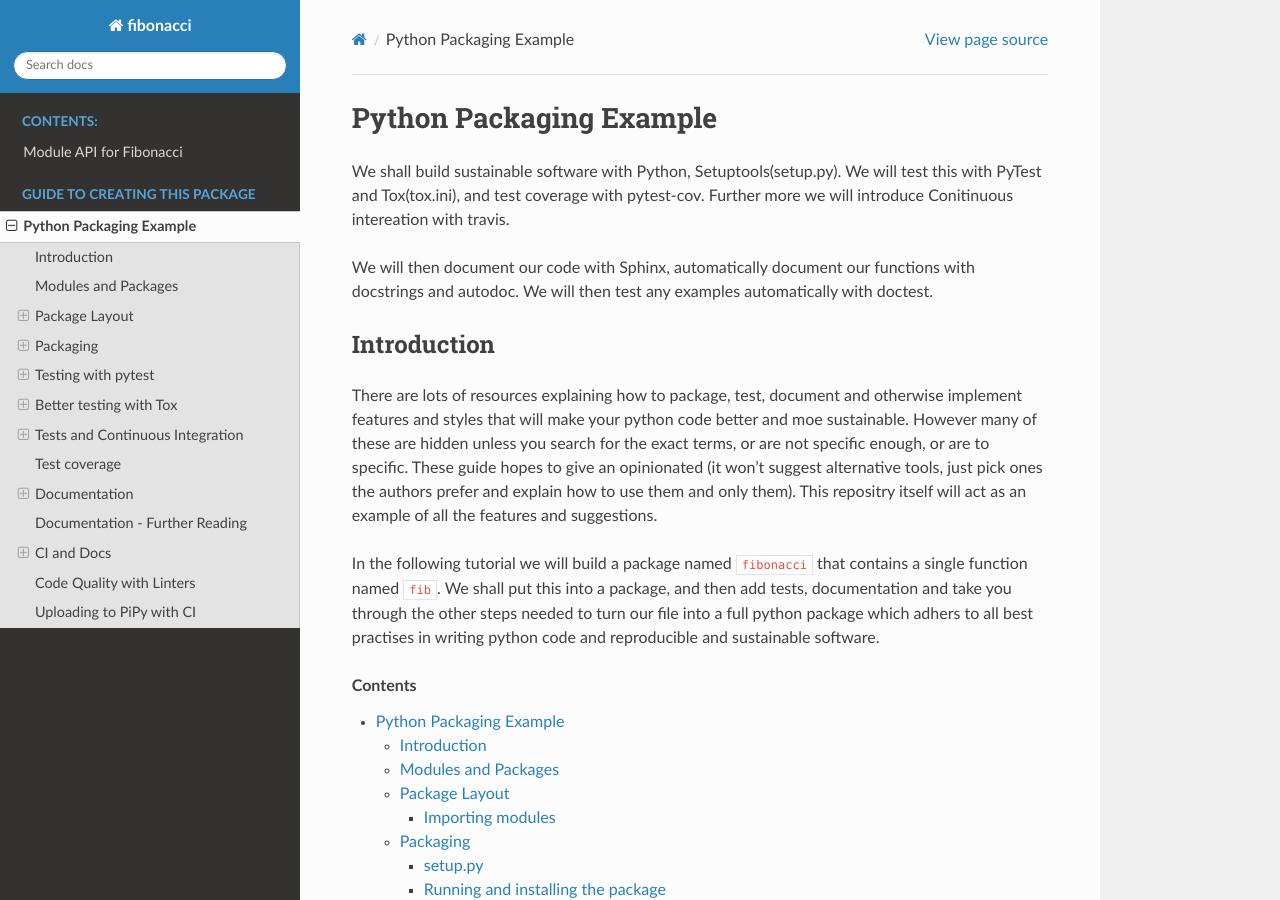
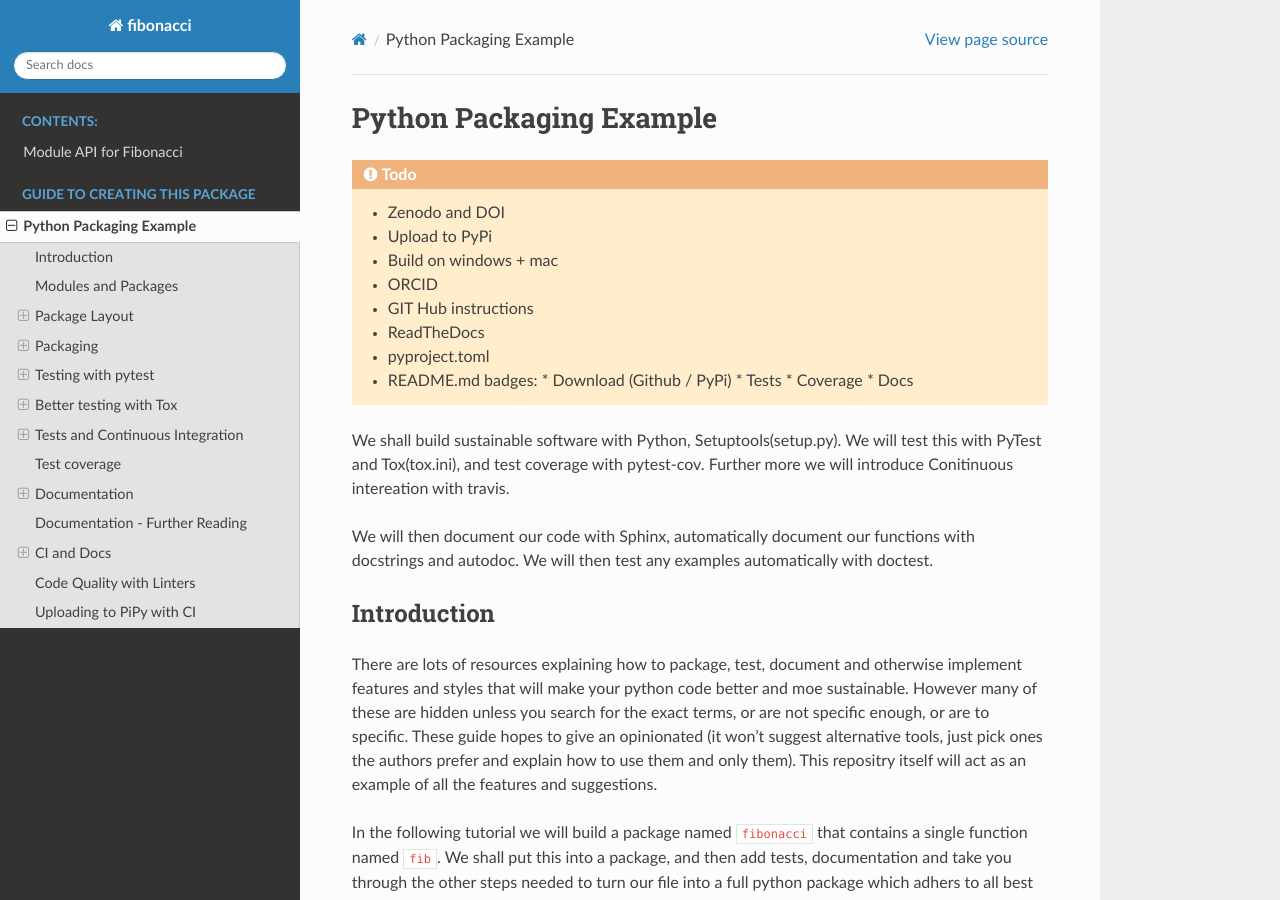
Before and after one commit to longr/cffi_example, a Sphinx documentation site: the page built from docs/source/guide.rst, in a window 1280 px wide and 900 px high. Built offline with Sphinx 7.4.7 and the Read the Docs theme 2.0.0, drawn with Linux system fonts in a browser that asks for light colours; some of the changed text lies outside the part shown.

Commit message:
Added todo and made visible.

```diff
--- a/docs/source/conf.py
+++ b/docs/source/conf.py
@@ -44,6 +44,10 @@ extensions = [
     'sphinx.ext.doctest',
     'sphinx.ext.todo',
 ]
+
+# Set to true to display todo's in rendered text.
+[extensions]
+todo_include_todos=True
 
 # Add any paths that contain templates here, relative to this directory.
 templates_path = ['_templates']
--- a/docs/source/guide.rst
+++ b/docs/source/guide.rst
@@ -1,6 +1,21 @@
 ========================
 Python Packaging Example
 ========================
+
+.. TODO::
+   * Zenodo and DOI
+   * Upload to PyPi
+   * Build on windows + mac
+   * ORCID
+   * GIT Hub instructions
+   * ReadTheDocs
+   * pyproject.toml
+   * README.md badges:
+     * Download (Github / PyPi)
+     * Tests
+     * Coverage
+     * Docs
+
 
 We shall build sustainable software with Python, Setuptools(setup.py). We will test this with PyTest and Tox(tox.ini), and test coverage with pytest-cov. Further more we will introduce Conitinuous intereation with travis.
 
```
